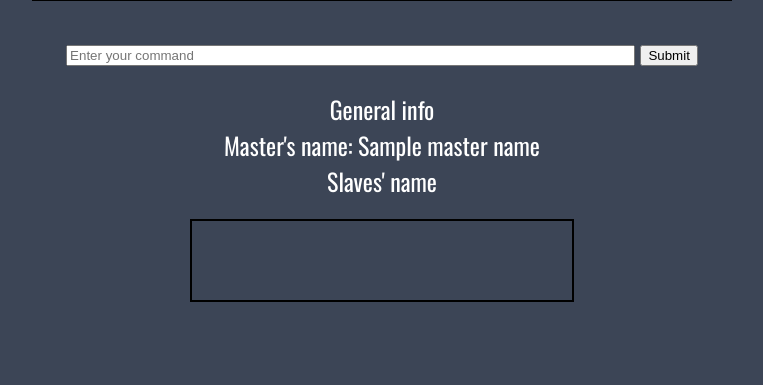
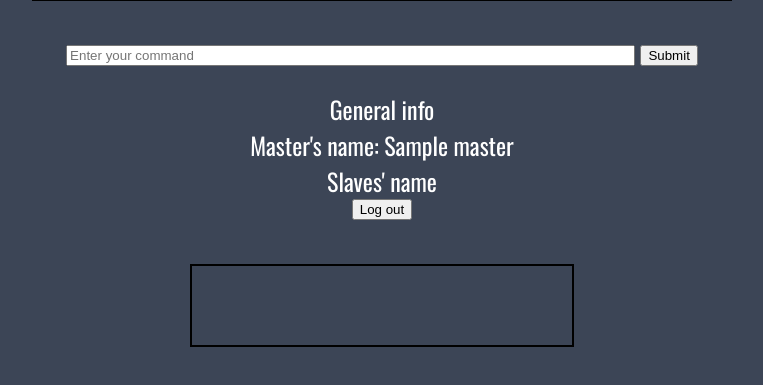
Before and after one commit to EvangelouSotiris/async_proxy_rce, a Node server app: template views/master_console.handlebars in a window 1280 px wide. Shown: the part 462-847 px from the top of the page, without its empty margins (258-1021 px from the left). Before the commit the page ends 764 px from the top, so only its background shows below. Run offline with Node 20, Linux system fonts and the light colour scheme; the template is opened without the code that fills it: most values are stand-ins (such as "Sample title", 1, 10 or a date in 2020); some libraries are stand-ins or nearby versions.

Commit message:
login/register functionality, bugs in timestamp and logged fields

```diff
--- a/app.js
+++ b/app.js
@@ -44,25 +44,24 @@ function return_formatted_date() {
 	let hours = date_ob.getHours();
 	let minutes = date_ob.getMinutes();
 	let seconds = date_ob.getSeconds();
-	return(hours + ":" + minutes + ":" + seconds);
+	return(year + "-" + month + "-" + date + " " + hours + ":" + minutes + ":" + seconds);
 }
 
 app.post('/masterlog' , function(req, res){
-	let master = req.body.master_name;
+	let master = req.body.master;
 	let pass = req.body.master_pass;
 	//Login checking logic
 	con.connect(function(err) {
 		con.query("select count(username) from master_info where username = '" + master + "' and password = '" + pass +"'", function (err, result, fields) {
     			if (err) { throw err;}
-			console.log(result);
 			if (result[0]['count(username)'] == 0){
-				con.query("update master_info set ts_login ='" + return_formatted_date + "' where username = '" + master + "'", function (err, result, fields) {
-					res.render('login', {page_name:'login', error:'The master you entered doesn\'t exist. Click accept to create this master account.' , master:master, pass:pass});
-				});
+				//create the acc and log in after asking if its okay
+				res.render('login', {page_name:'login', error:'The master you entered doesn\'t exist. Click accept to create this master account.' , master:master, pass:pass});
 			}
 			else {
-				//create the acc and log in after asking if its okay
-				res.render('master_console', {page_name: master + '\'s console', master_name: master});
+				con.query("update master_info set ts_login ='" + return_formatted_date + "', logged = 1 where username = '" + master + "'", function (err, result, fields) {
+					res.render('master_console', {page_name: master + '\'s console', master: master});
+				});
 			}
 		});
 	});
@@ -70,20 +69,30 @@ app.post('/masterlog' , function(req, res){
 
 //TODO
 //1) ALLAGH TOU QUERY ME COUNT GIATI TWRA KAI O XRISTIS NA YPARXEI PALI THA VGALEI ERROR OTI DEN YPARXEI
-//2) NA VALOUME TO TS_LOGIN PEDIO NA EXEI THN WRA KANONIKA ME KWDIKA
-//3) OTAN KANEI LOGIN IN TO LOGGED NA GINETAI 1 KAI NA VALOUME LOGOUT POU KANEI TO LOGGED KSANA 0 (H AN EKLEISE TO SESSION)
 
 app.post('/create_and_log', function(req,res){
-	let master = req.body.master_name;
+	let master = req.body.master;
 	let pass = req.body.master_pass;
 	con.connect(function(err) {
 		con.query("insert into master_info (username, password, ts_login, logged) VALUES ('" + master + "', '" + pass + "', '" + return_formatted_date() + "', '1')", function (err, result, fields) {
     			if (err) { throw err;}
 		});
 	});
-	res.render('master_console', {page_name: master + '\'s console', master_name: master});
+	res.render('master_console', {page_name: master + '\'s console', master: master});
 });
 
 app.post('/command_handler' , function(req, res){
 	let new_command = req.body.new_command;
 });
+
+
+app.post('/logout', function(req,res){
+	let master = req.body.master;
+	console.log(master);
+	con.connect(function(err) {
+		con.query("update master_info set logged = 0 where username = '" + master + "'", function (err, result, fields) {
+    			if (err) { throw err;}
+			res.redirect('/');
+		});
+	});
+});
--- a/views/layouts/main.handlebars
+++ b/views/layouts/main.handlebars
@@ -28,7 +28,7 @@
 			{{#if error}}
 				<div style="margin-bottom: 10px">{{error}}</div>
 				<form method='POST' action="/create_and_log">
-					<input type="hidden" name="master_name" value="{{master}}">
+					<input type="hidden" name="master" value="{{master}}">
 					<input type="hidden" name="master_pass" value="{{pass}}">
 					<input type="submit" value="Accept">
 				</form>
--- a/views/login.handlebars
+++ b/views/login.handlebars
@@ -2,7 +2,7 @@
 	<form method='POST' action="/masterlog" style="background-color: #2C2E39; border-radius: 20px">
 		<br>
 		<h2 style="color: white">Login as a Master</h2>
-		<input type="text" style="width: 60%; margin-bottom: 10px" name="master_name" placeholder="Master's name">
+		<input type="text" style="width: 60%; margin-bottom: 10px" name="master" placeholder="Master's name">
 		<input type="password" style="width: 60%;" name="master_pass" placeholder="Master's password">
 		<br><br>
 		<input type="submit" value="Submit">
--- a/views/master_console.handlebars
+++ b/views/master_console.handlebars
@@ -13,10 +13,14 @@
 	<div style="color: white;">
 		General info
 		<br>
-		Master's name: {{master_name}}
+		Master's name: {{master}}
 		<br>
 		Slaves' name
 		<br>
+		<form method='POST' action="/logout">
+			<input type="hidden" name="master" value={{master}}>
+			<input type="submit" value="Log out">
+		</form>
 	</div>
 	<div id="console" style="text-align: center;">
 		<iframe style="border: solid 2px; width: 30%; height: 10%; margin-bottom: 30px; margin-top: 20px" src=""></iframe>
```
